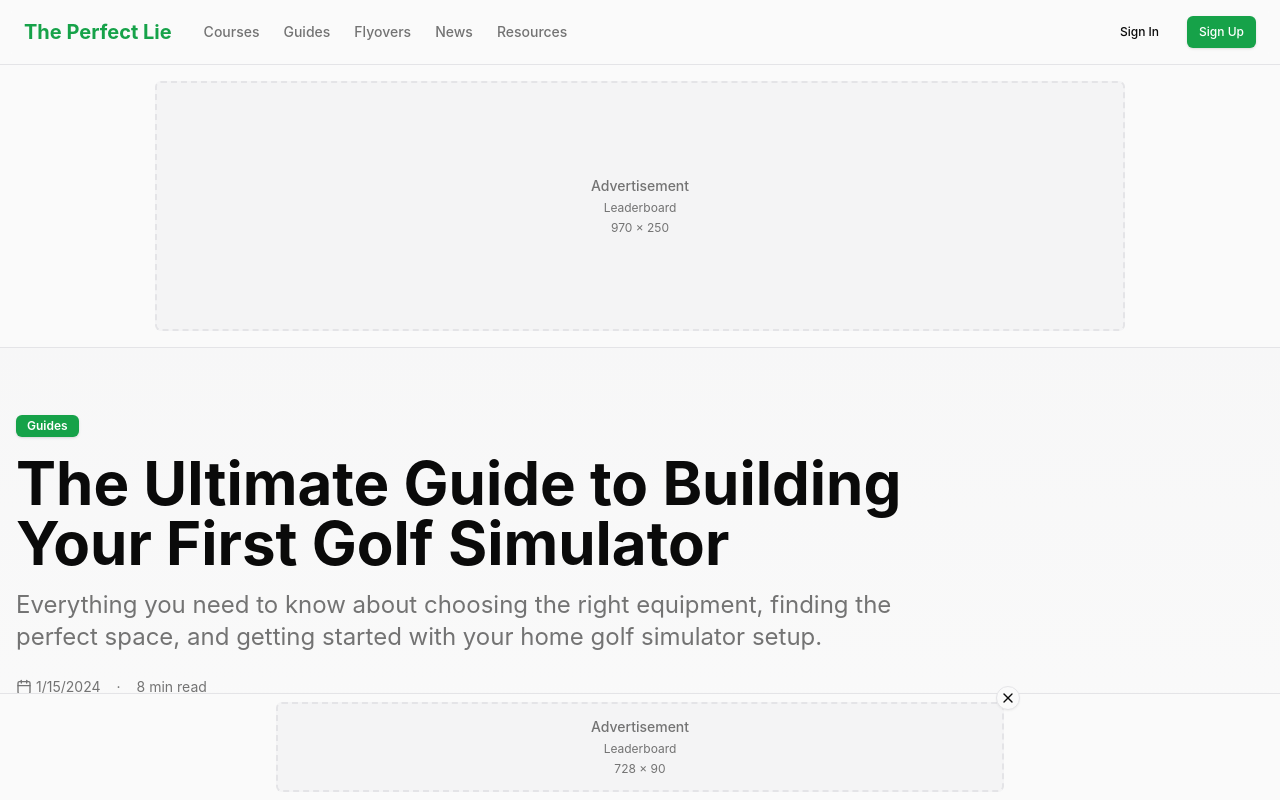
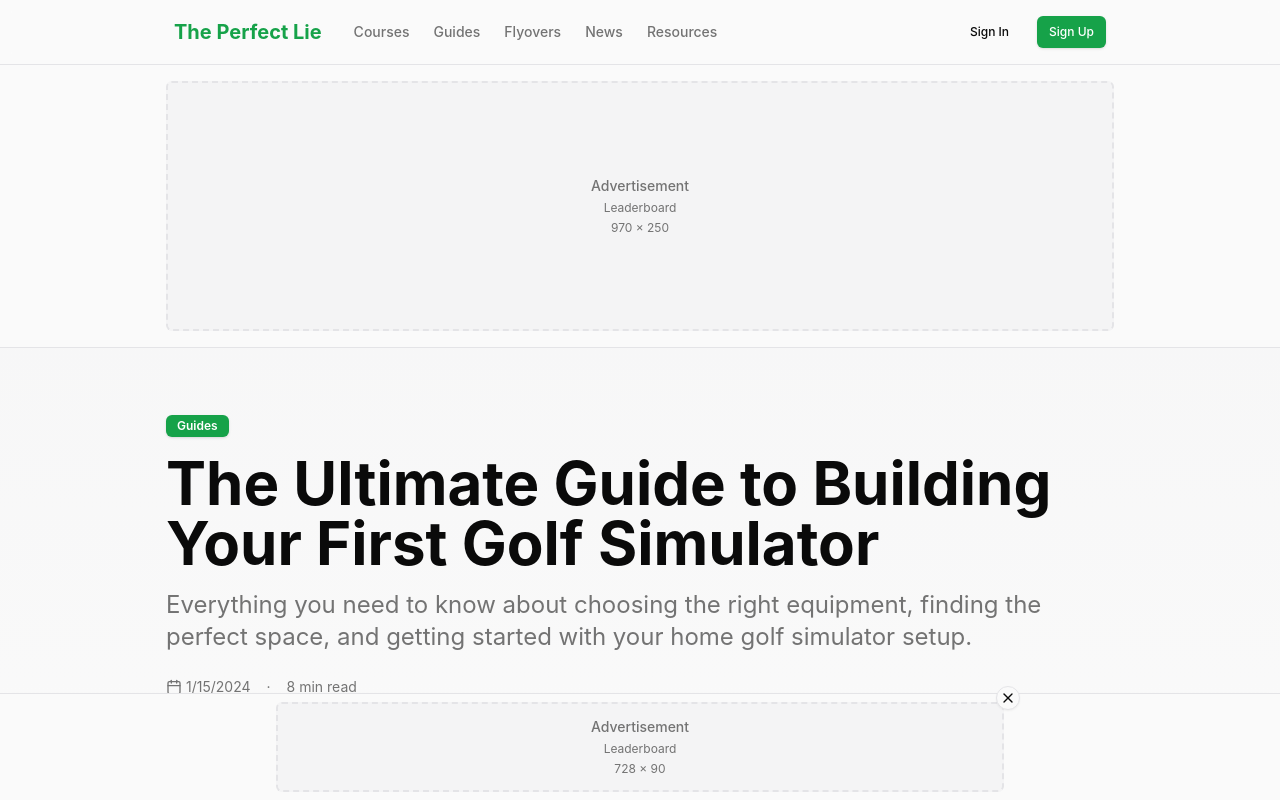
Before and after one commit to culturata/the-perfect-lie, a Next.js app: page / in a window 1280 px wide. Shown: the top 800 px of the page. Built offline with nearby package versions, Linux system fonts and the light colour scheme; no server answers; the database is empty.

Commit message:
Set site desktop width to 980px

```diff
--- a/app/globals.css
+++ b/app/globals.css
@@ -70,6 +70,6 @@
 
 @layer components {
   .container {
-    @apply max-w-7xl mx-auto;
+    @apply max-w-[980px] mx-auto;
   }
 }
```
